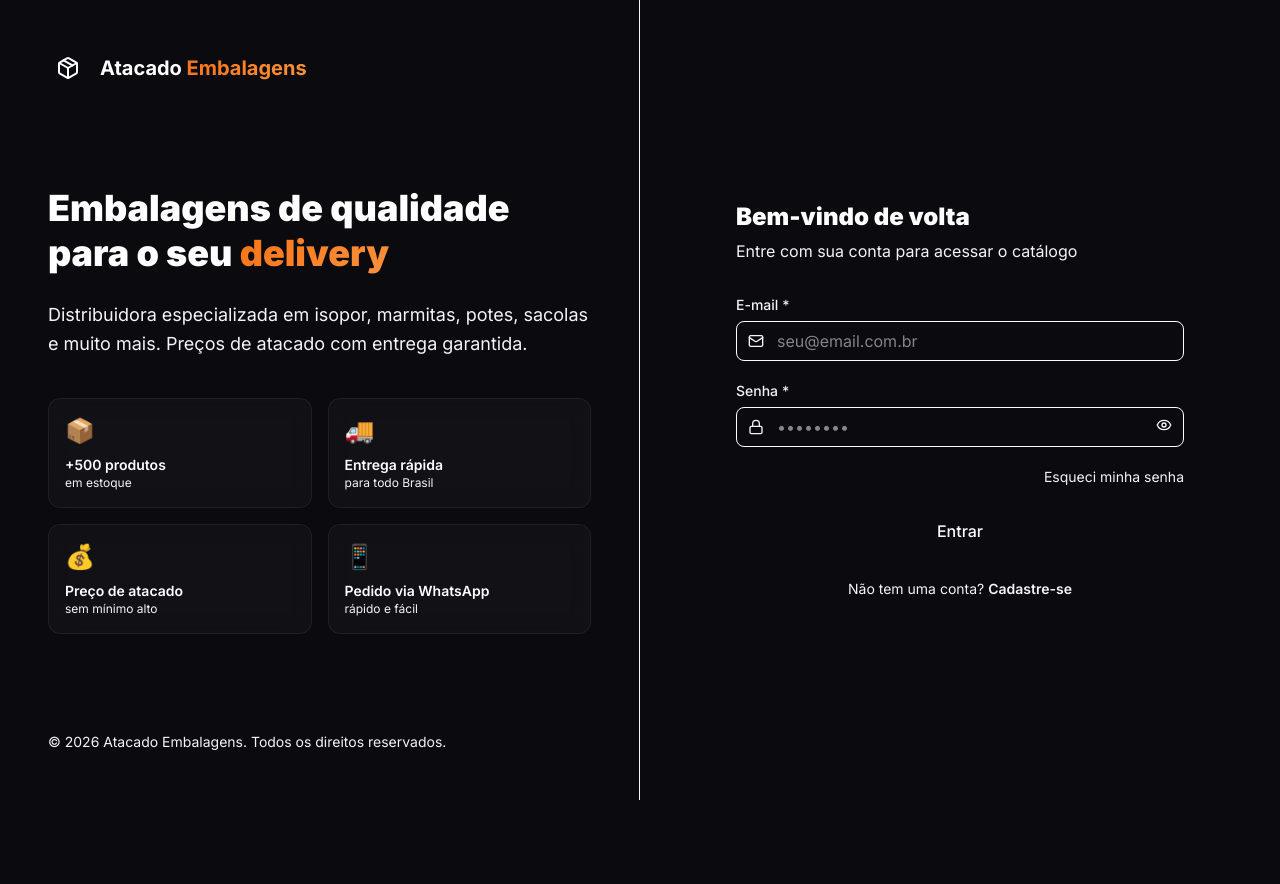
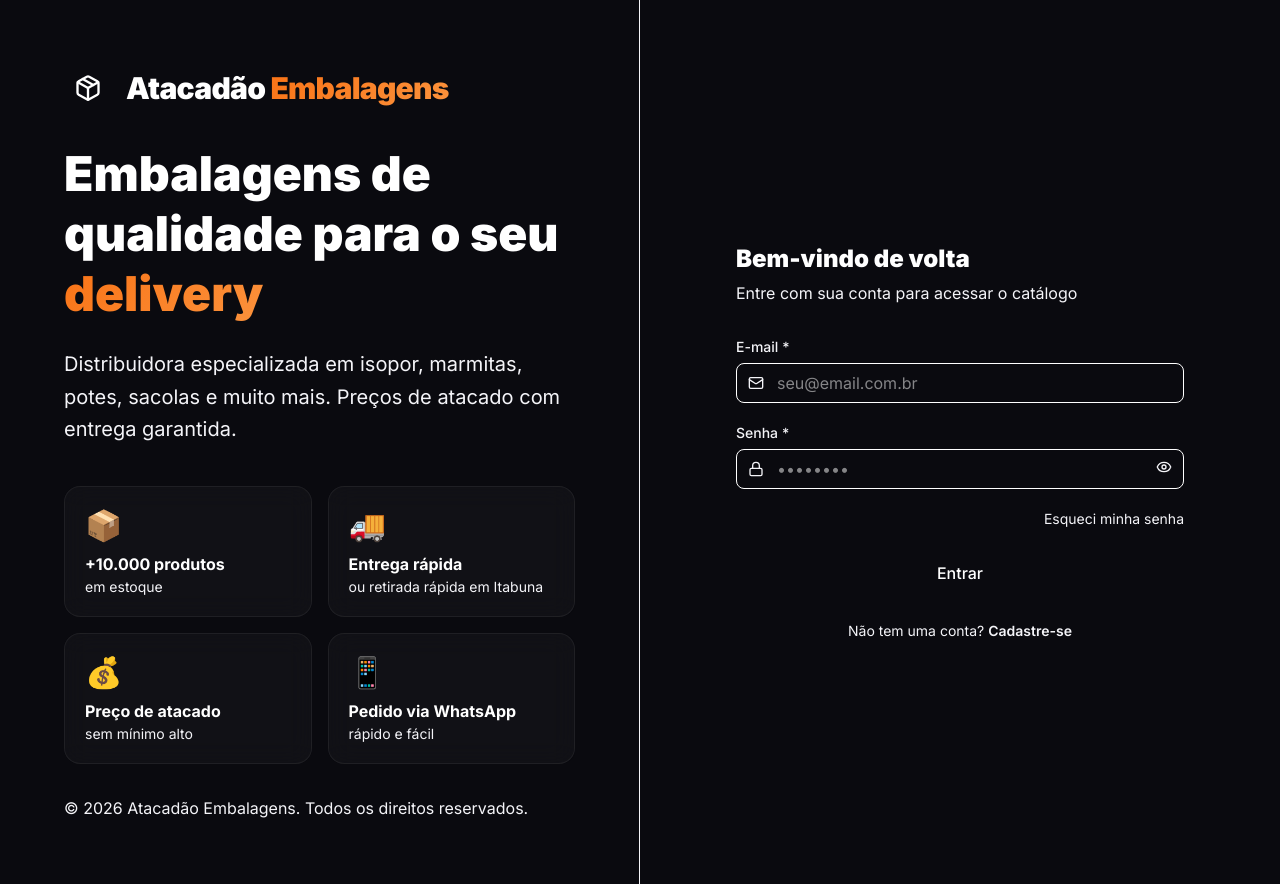
Before and after one commit to gabrielsgm/atacadao-embalagens, a Next.js app: page /login in a window 1280 px wide. Before the commit the page ends 800 px from the top, so only its background shows below. Built offline with nearby package versions, Linux system fonts and the light colour scheme.

Commit message:
Update layout.tsx

```diff
--- a/app/(auth)/layout.tsx
+++ b/app/(auth)/layout.tsx
@@ -3,7 +3,7 @@ import { Package } from "lucide-react";
 
 export const metadata: Metadata = {
   title: "Entrar",
-  description: "Acesse sua conta no Atacado Embalagens",
+  description: "Acesse sua conta no Atacadão Embalagens",
 };
 
 export default function AuthLayout({
@@ -13,67 +13,75 @@ export default function AuthLayout({
 }) {
   return (
     <main className="min-h-dvh flex">
-      {/* Left panel — branding */}
-      <div className="hidden lg:flex flex-col justify-between w-1/2 bg-gradient-dark p-12 border-r border-surface-700 relative overflow-hidden">
-        {/* Background decoration */}
-        <div className="absolute -top-32 -left-32 h-96 w-96 rounded-full bg-brand-500/5 blur-3xl" />
-        <div className="absolute -bottom-32 -right-32 h-96 w-96 rounded-full bg-brand-600/5 blur-3xl" />
+      {/* Painel esquerdo — Branding */}
+      <div className="hidden lg:flex flex-col justify-between w-1/2 bg-gradient-dark p-12 lg:p-16 border-r border-surface-700 relative overflow-hidden">
+        {/* Decoração de fundo */}
+        <div className="absolute -top-32 -left-32 h-96 w-96 rounded-full bg-brand-500/10 blur-3xl" />
+        <div className="absolute -bottom-32 -right-32 h-96 w-96 rounded-full bg-brand-600/10 blur-3xl" />
 
-        {/* Logo */}
-        <div className="flex items-center gap-3 relative z-10">
-          <div className="h-10 w-10 rounded-xl bg-gradient-brand flex items-center justify-center shadow-brand-md">
-            <Package className="h-6 w-6 text-white" />
+        {/* Logo ampliado */}
+        <div className="flex items-center gap-3.5 relative z-10">
+          <div className="h-12 w-12 rounded-2xl bg-gradient-brand flex items-center justify-center shadow-brand-md">
+            <Package className="h-7 w-7 text-white" />
           </div>
-          <span className="text-xl font-bold text-white">
-            Atacado <span className="gradient-text">Embalagens</span>
+          <span className="text-2xl lg:text-3xl font-black text-white tracking-tight">
+            Atacadão <span className="gradient-text">Embalagens</span>
           </span>
         </div>
 
-        {/* Headline */}
-        <div className="relative z-10">
-          <h1 className="text-4xl font-black text-white leading-tight mb-6">
+        {/* Headline com fontes maiores */}
+        <div className="relative z-10 my-auto py-8">
+          <h1 className="text-4xl lg:text-5xl font-black text-white leading-tight mb-6">
             Embalagens de qualidade para o seu{" "}
             <span className="gradient-text">delivery</span>
           </h1>
-          <p className="text-surface-50 text-lg leading-relaxed">
+          <p className="text-surface-50 text-xl leading-relaxed">
             Distribuidora especializada em isopor, marmitas, potes, sacolas e
             muito mais. Preços de atacado com entrega garantida.
           </p>
 
           <div className="mt-10 grid grid-cols-2 gap-4">
             {[
-              { icon: "📦", label: "+500 produtos", sub: "em estoque" },
-              { icon: "🚚", label: "Entrega rápida", sub: "para todo Brasil" },
+              { icon: "📦", label: "+10.000 produtos", sub: "em estoque" },
+              {
+                icon: "🚚",
+                label: "Entrega rápida",
+                sub: "ou retirada rápida em Itabuna",
+              },
               { icon: "💰", label: "Preço de atacado", sub: "sem mínimo alto" },
               { icon: "📱", label: "Pedido via WhatsApp", sub: "rápido e fácil" },
             ].map((item) => (
               <div
                 key={item.label}
-                className="glass rounded-xl p-4 border border-white/05"
+                className="glass rounded-2xl p-5 border border-white/10 hover:border-brand-500/30 transition-colors"
               >
-                <span className="text-2xl">{item.icon}</span>
-                <p className="text-white font-semibold text-sm mt-2">{item.label}</p>
-                <p className="text-surface-100 text-xs">{item.sub}</p>
+                <span className="text-3xl">{item.icon}</span>
+                <p className="text-white font-bold text-base mt-2.5 leading-snug">
+                  {item.label}
+                </p>
+                <p className="text-surface-100 text-sm mt-0.5 leading-snug">
+                  {item.sub}
+                </p>
               </div>
             ))}
           </div>
         </div>
 
-        <p className="text-surface-100 text-sm relative z-10">
-          © {new Date().getFullYear()} Atacado Embalagens. Todos os direitos reservados.
+        <p className="text-surface-100 text-sm lg:text-base relative z-10">
+          © {new Date().getFullYear()} Atacadão Embalagens. Todos os direitos reservados.
         </p>
       </div>
 
-      {/* Right panel — form */}
-      <div className="flex-1 flex items-center justify-center p-6 bg-surface-900">
+      {/* Painel direito — Formulário */}
+      <div className="flex-1 flex items-center justify-center p-6 sm:p-10 bg-surface-900">
         <div className="w-full max-w-md">
           {/* Mobile logo */}
-          <div className="flex items-center gap-2 mb-8 lg:hidden">
-            <div className="h-8 w-8 rounded-lg bg-gradient-brand flex items-center justify-center">
-              <Package className="h-5 w-5 text-white" />
+          <div className="flex items-center gap-3 mb-8 lg:hidden">
+            <div className="h-10 w-10 rounded-xl bg-gradient-brand flex items-center justify-center shadow-brand-md">
+              <Package className="h-6 w-6 text-white" />
             </div>
-            <span className="font-bold text-white">
-              Atacado <span className="gradient-text">Embalagens</span>
+            <span className="text-2xl font-black text-white tracking-tight">
+              Atacadão <span className="gradient-text">Embalagens</span>
             </span>
           </div>
           {children}
```
